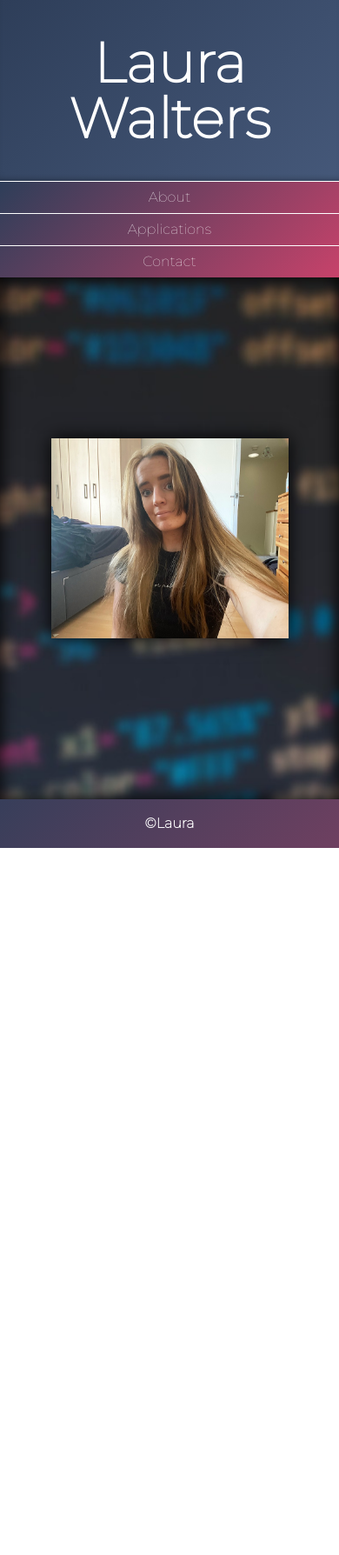
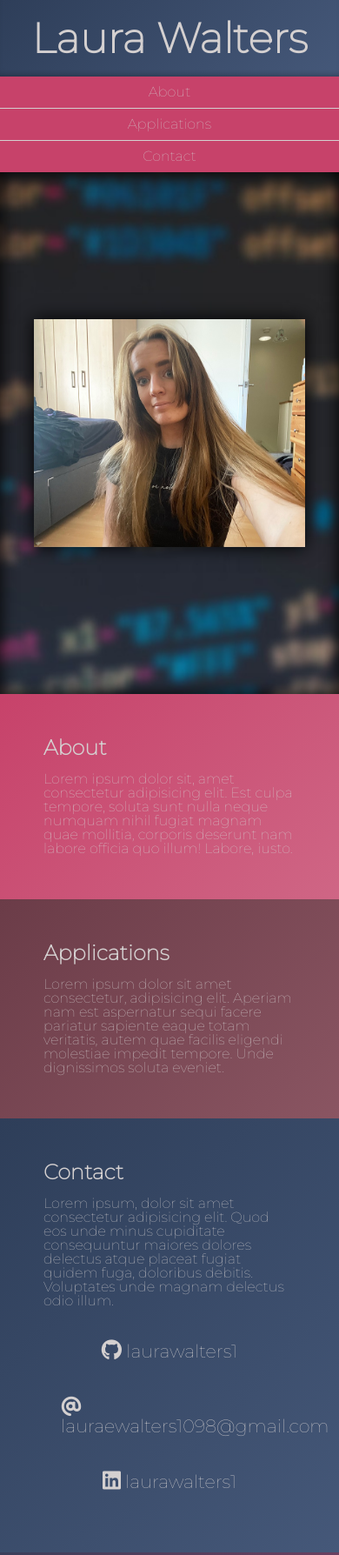
Before and after one commit to laurawalters1/portfolio, a plain HTML site: page index.html in a window 390 px wide. Shown: the top 1788 px of the page at 87% size. Before the commit the page ends 975 px from the top, so only its background shows below. Drawn offline with Linux system fonts and the light colour scheme.

Commit message:
adding info sections

```diff
--- a/assets/style.css
+++ b/assets/style.css
@@ -1,5 +1,6 @@
 body {
     background-image: linear-gradient(135deg,  #2e3e59, #c7426a);
+
     font-family: 'Montserrat', sans-serif;
     height: 110%;
 }
@@ -7,11 +8,12 @@ body {
 .header {
     width: 100%;
     background-image: linear-gradient(135deg, #2e3e59, #455879);
+
     display: flex;
     font-size: 200%;
     padding: 40px;
-    color: white;
-    border-bottom: 1px solid white;
+    color:rgb(212, 208, 208);
+    border-bottom: 1px solid rgb(212, 208, 208);
     box-shadow: inset 0 -7px 9px -7px rgba(0, 0, 0, 0.4);
     transition: all ease-in-out 250ms;
 }
@@ -27,7 +29,7 @@ body {
     flex-direction: row;
     justify-content: space-between;
     align-items: stretch;
-    color: white;
+    color: rgb(212, 208, 208);
     width: 100%;
     transition: all ease-in-out 3s;
 }
@@ -38,14 +40,15 @@ body {
     justify-content: space-between;
     flex-wrap: wrap;
     width: 100%;
-    background-image: linear-gradient(135deg,  #2e3e59, #c7426a);
+    background-image: linear-gradient(135deg,  #db587f, #c7426a);
+    background-color: #c7426a;
     transition: all ease-in-out 250ms;
 }
 
 
 .nav-link-left {
 
-    border-bottom: 1px solid white;
+    border-bottom: 1px solid rgb(212, 208, 208);
     padding: 10px;
    width: 33.3%;
     text-align: center;
@@ -55,7 +58,7 @@ body {
 .nav-link-center {
 
 
-        border-bottom: 1px solid white;
+        border-bottom: 1px solid rgb(212, 208, 208);
         padding: 10px;
         width: 33.3%;
         text-align: center;
@@ -65,7 +68,7 @@ body {
  .nav-link-right {
 
 
-    border-bottom: 1px solid white;
+    border-bottom: 1px solid rgb(212, 208, 208);
         padding: 10px;
       width: 33.3%;
       text-align: center;
@@ -75,20 +78,20 @@ body {
 
  .nav-link-center:hover {
      transition: ease 0.5s;
-     background-color: white;
+     background-color: rgb(212, 208, 208);
      color: #2e3e59;
      transform: scale(1.1);
  }
  .nav-link-left:hover {
      transition: ease 0.5s;
-    background-color: white;
+    background-color: rgb(212, 208, 208);
     color: #2e3e59;
     transform: scale(1.1);
 }
 
 .nav-link-right:hover {
     transition: ease 0.5s;
-    background-color: white;
+    background-color: rgb(212, 208, 208);
     color: #2e3e59;
     transform: scale(1.1);
 }
@@ -101,6 +104,7 @@ body {
     margin-bottom: none;
     background-image: url("../images/image\ \(2\)\ \(2\).jpg");
     background-position: center;
+    background-attachment: fixed;
     box-shadow: 0 0 20px black inset;
     transition: all ease-in-out 250ms;
    display: flex;
@@ -116,12 +120,105 @@ body {
     display: flex;
     justify-content: center;
     align-items: center;
-    color: white;
+    color: rgb(212, 208, 208);
     position: relative;
     bottom: 0px;
     padding: 20px;
 }
 
+.about h2 {
+    font-size: 150%;
+}
+
+.applications h2 {
+    font-size: 150%;
+}
+
+.contact h2 {
+    font-size: 150%;
+}
+
+.info-item i {
+    font-size: 150%;
+}
+
+.info-item span {
+    font-size: 130%;
+}
+
+
+.about {
+    width: 100%;
+    background-image: linear-gradient(135deg,  #c7426a, #cf6685);
+    font-family: 'Montserrat', sans-serif;
+    padding: 50px;
+    color: rgb(212, 208, 208);
+}
+
+.applications {
+    width: 100%;
+    background-image: linear-gradient(135deg,  #6b3c48, #8a5562 );
+    font-family: 'Montserrat', sans-serif;
+    padding: 50px;
+    color:  rgb(212, 208, 208);
+}
+
+.contact {
+    width: 100%;
+    background-image: linear-gradient(135deg, #2e3e59, #455879);
+    font-family: 'Montserrat', sans-serif;
+    padding: 50px;
+    color: rgb(212, 208, 208);
+}
+
+.about:hover {
+    background-image: linear-gradient(135deg,  #cf6685, #c7426a);
+    transition: ease 1s;
+    border-top: 1px solid rgb(212, 208, 208);
+    border-bottom: 1px solid rgb(212, 208, 208);
+}
+
+.applications:hover {
+    scale: 1.5;
+    background-image: linear-gradient(135deg, #8a5562 , #6b3c48);
+    transition: ease 1s;
+
+    border-top: 1px solid rgb(212, 208, 208);
+    border-bottom: 1px solid rgb(212, 208, 208);
+}
+
+.contact:hover {
+    scale: 1.5;
+    background-image: linear-gradient(135deg, #455879, #2e3e59);
+    transition: ease 1s;
+    transition: transform 1s linear;
+    border-top: 1px solid rgb(212, 208, 208);
+    border-bottom: 1px solid rgb(212, 208, 208);
+
+}
+
+
+.footer {
+    display: flex;
+    justify-content: center;
+    align-items: center;
+    color: rgb(212, 208, 208);
+    position: relative;
+    bottom: 0px;
+    padding: 20px;
+}
+
+
+
+.info {
+    display: flex;
+    justify-content: space-around;
+    flex-wrap: wrap;
+}
+
+.info-item {
+    padding: 20px;
+}
 
 @media only screen and (max-width: 750px) {
     .header {
@@ -130,12 +227,11 @@ body {
         display: flex;
         justify-content: center;
         align-items: flex-end;
-        font-size: 200%;
-        padding: 40px;
-        color: white;
-        border-bottom: 1px solid white;
+        font-size: 150%;
+        padding: 20px;
+        color: rgb(212, 208, 208);
         text-align: center;
-
+        border: none;
     }
 
 
@@ -143,7 +239,12 @@ body {
         display: flex;
         flex-direction: column;
         align-items: center;
-        color: white;
+        color: rgb(211, 209, 209);
+        background-color: #c7426a;
+    }
+
+    body {
+        background-color: #c7426a;
 
     }
 
@@ -151,17 +252,19 @@ body {
         display: flex;
         width: 100%;
         flex-wrap: wrap;
-
+        background-color: #c7426a;
+        background-image: none;
     }
 
     .nav-link {
         padding: 10px;
+        background-color: #c7426a;
     }
 
 
     .nav-link-left {
 
-        border-bottom: 1px solid white;
+        border-bottom: 1px solid rgb(212, 208, 208);
         padding: 10px;
        width: 100%;
         text-align: center;
@@ -170,7 +273,7 @@ body {
     .nav-link-center {
 
 
-            border-bottom: 1px solid white;
+            border-bottom: 1px solid rgb(212, 208, 208);
             padding: 10px;
             width: 100%;
             text-align: center;
@@ -192,7 +295,7 @@ body {
     }
 
     .showcase img {
-        width: 70%;
+        width: 80%;
         height: auto;
     }
 
--- a/index.html
+++ b/index.html
@@ -28,6 +28,31 @@
     <div class="showcase">
         <img src="./images/9D959982-7420-4912-80DE-1E53FB7F672D_1_105_c.jpeg" alt="Laura Walters" width="400px" height="auto">
     </div>
+    <section class="about">
+        <h2>About</h2>
+        <br>
+        <p>Lorem ipsum dolor sit, amet consectetur adipisicing elit. Est culpa tempore, soluta sunt nulla neque numquam nihil fugiat magnam quae mollitia, corporis deserunt nam labore officia quo illum! Labore, iusto.</p>
+    </section>
+
+    <section class="applications">
+        <h2>Applications</h2>
+        <br>
+        <p>Lorem ipsum dolor sit amet consectetur, adipisicing elit. Aperiam nam est aspernatur sequi facere pariatur sapiente eaque totam veritatis, autem quae facilis eligendi molestiae impedit tempore. Unde dignissimos soluta eveniet.</p>
+    </section>
+
+    <section class="contact">
+        <h2>Contact</h2>
+        <br>
+        <p>Lorem ipsum, dolor sit amet consectetur adipisicing elit. Quod eos unde minus cupiditate consequuntur maiores dolores delectus atque
+            placeat fugiat quidem fuga, doloribus debitis. Voluptates unde magnam delectus odio illum.</p>
+            <br>
+            <div class="info">
+                <div class="info-item"><i class="fab fa-github"></i><span> laurawalters1</span></div>
+            <div class="info-item"><i class="fas fa-at"></i><span> lauraewalters1098@gmail.com</span></div>
+
+            <div class="info-item"><i class="fab fa-linkedin"></i><span> laurawalters1</span></div>
+            </div>
+        </section>
     <footer class="footer"><h3>&copy;Laura</h3></footer>
 </body>
 </html>
```
